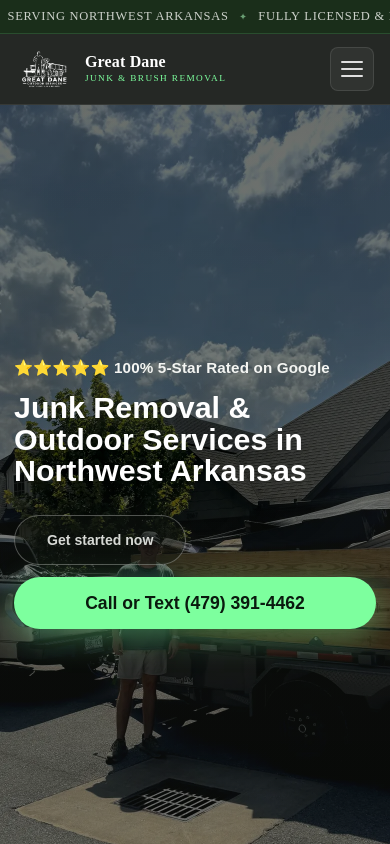
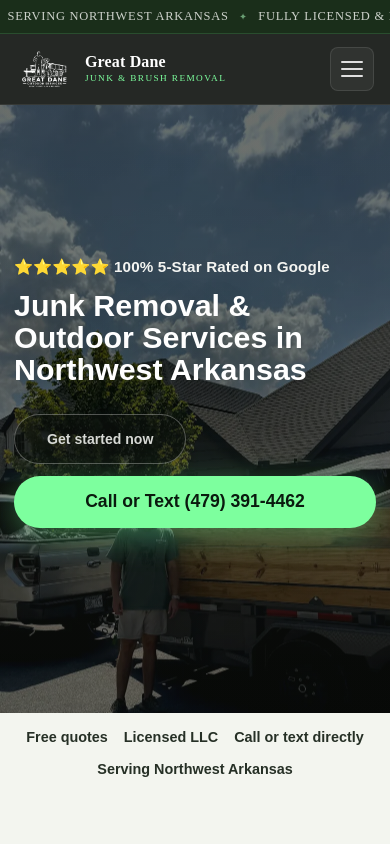
Before and after one commit to gpillow/Great-Dane-Outdoor-Services, a Next.js app: page / in a window 390 px wide. Shown: the top 844 px of the page. Built offline with nearby package versions, Linux system fonts and the light colour scheme.

Commit message:
Mobile hero: reduce height to 72svh so next section is immediately reachable
Co-Authored-By: Claude Sonnet 4.6 <noreply@anthropic.com>

```diff
--- a/app/globals.css
+++ b/app/globals.css
@@ -1022,8 +1022,8 @@
     width: min(100% - 28px, 1160px);
   }
   .home-hero {
-    height: calc(100svh - var(--ticker-height));
-    min-height: calc(100svh - var(--ticker-height));
+    height: 72svh;
+    min-height: 480px;
     padding: 4.5rem 0;
   }
   .home-hero-right {
```
